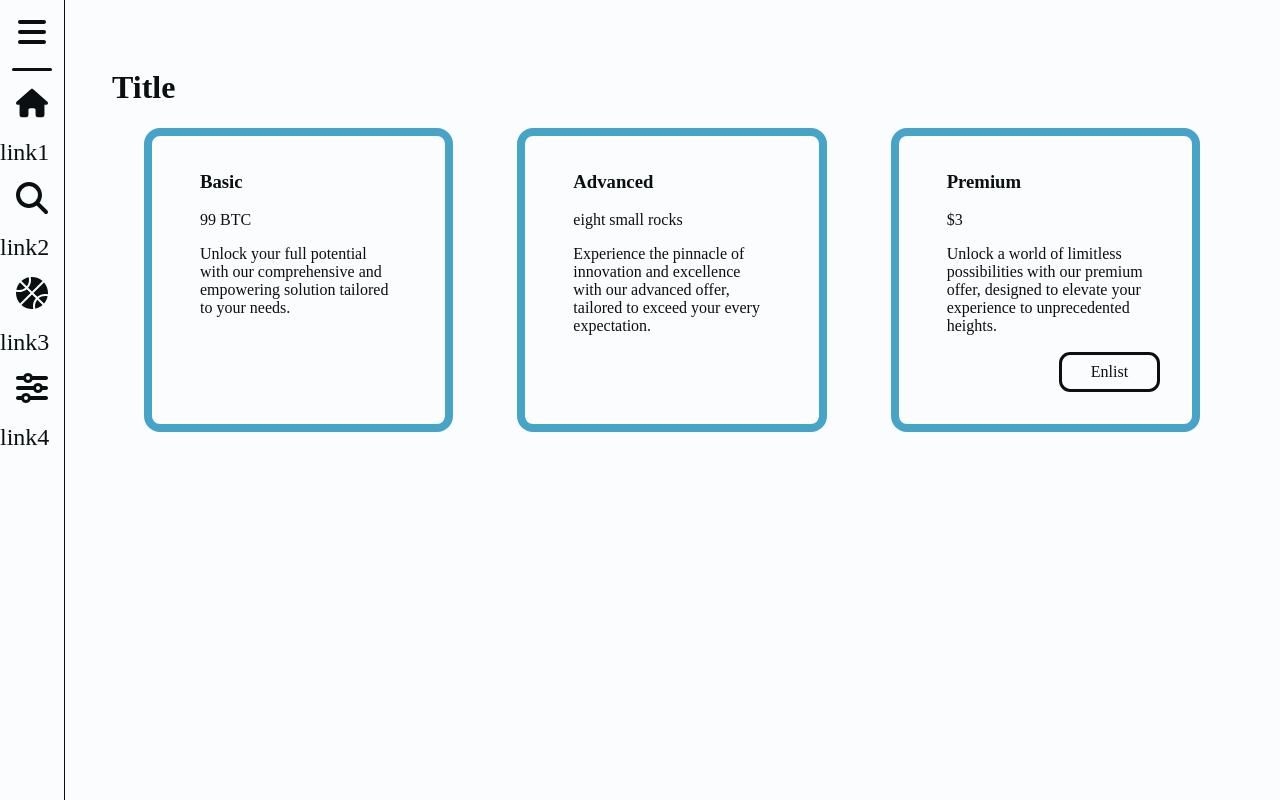
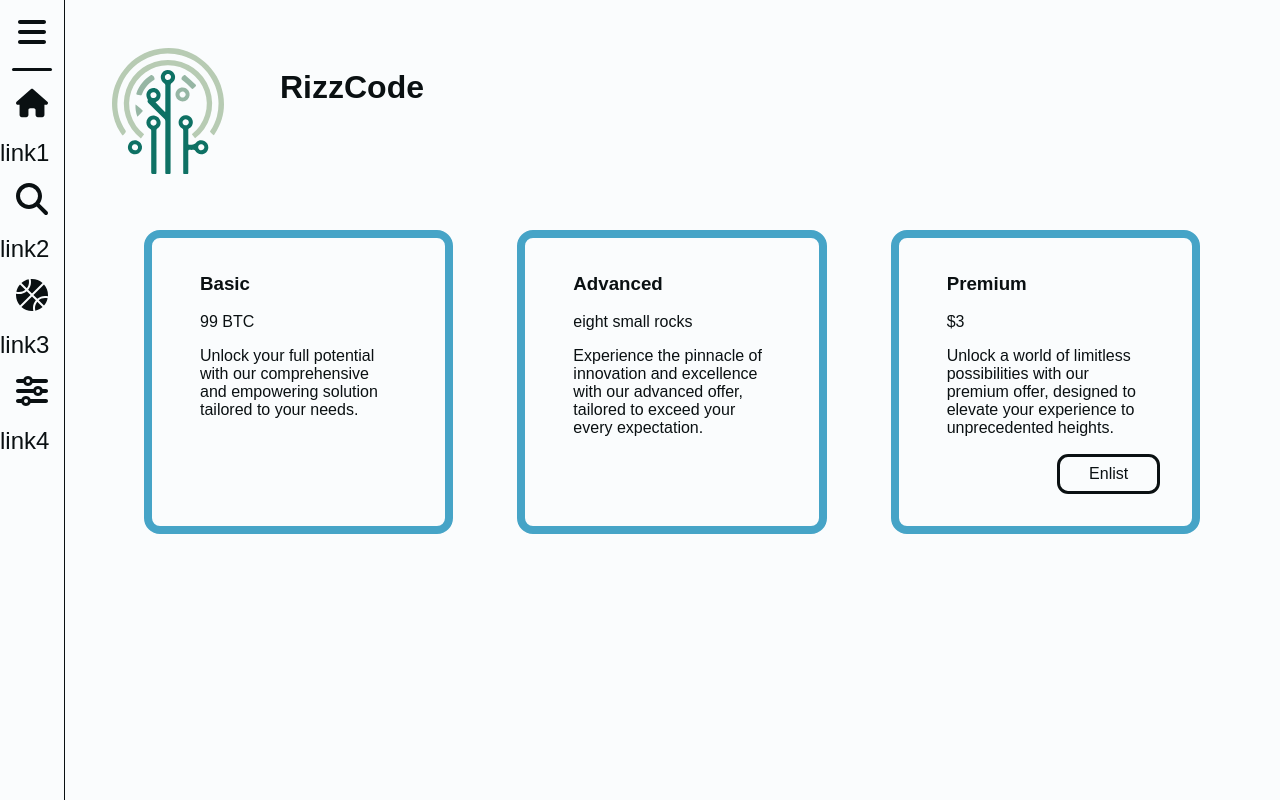
Before and after one commit to Melvinchr/Melvinchr.github.io, a plain HTML site: page index.html in a window 1280 px wide. Drawn offline with Linux system fonts and the light colour scheme.

Commit message:
Add logo

```diff
--- a/index.html
+++ b/index.html
@@ -36,7 +36,8 @@
         </div>
         <main>
             <header>
-                <h1>Title</h1>
+                <img src="logo.svg" alt="RizzCode logo"></img>
+                <h1>RizzCode</h1>
             </header>
             <article>
                 <div class="offers">
--- a/style.css
+++ b/style.css
@@ -29,11 +29,10 @@
 }
 
 body {
-    /* font-family: Poppins, sans-serif; */
-    font-family: "Poppins";
+    font-family: Poppins, sans-serif;
+    /* font-family: "Poppins"; */
     font-weight: normal;
     font-style: normal;
-    /* font-family: sans-serif; */
     margin: 0;
     background-color: var(--background);
     color: var(--text);
@@ -96,6 +95,22 @@ body {
 main {
     margin-left: 4em;
     padding: 3em;
+}
+
+main img {
+    width: 10%;
+    float: left;
+}
+
+main h1 {
+    display: inline;
+    float: left;
+    margin-left: 5%;
+}
+
+article {
+    float: left;
+    margin-top: 5%;
 }
 
 .offers {
```
Also changed, not shown: logo.svg (added).
